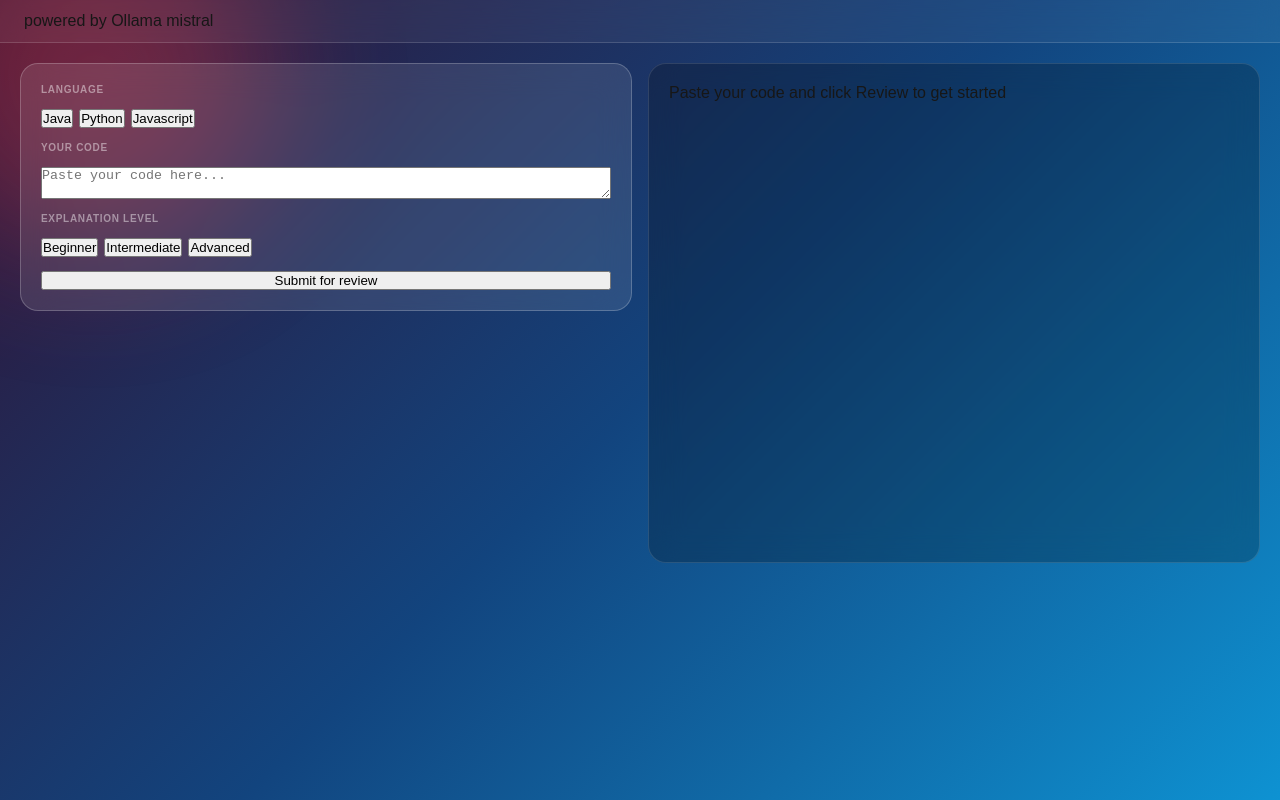
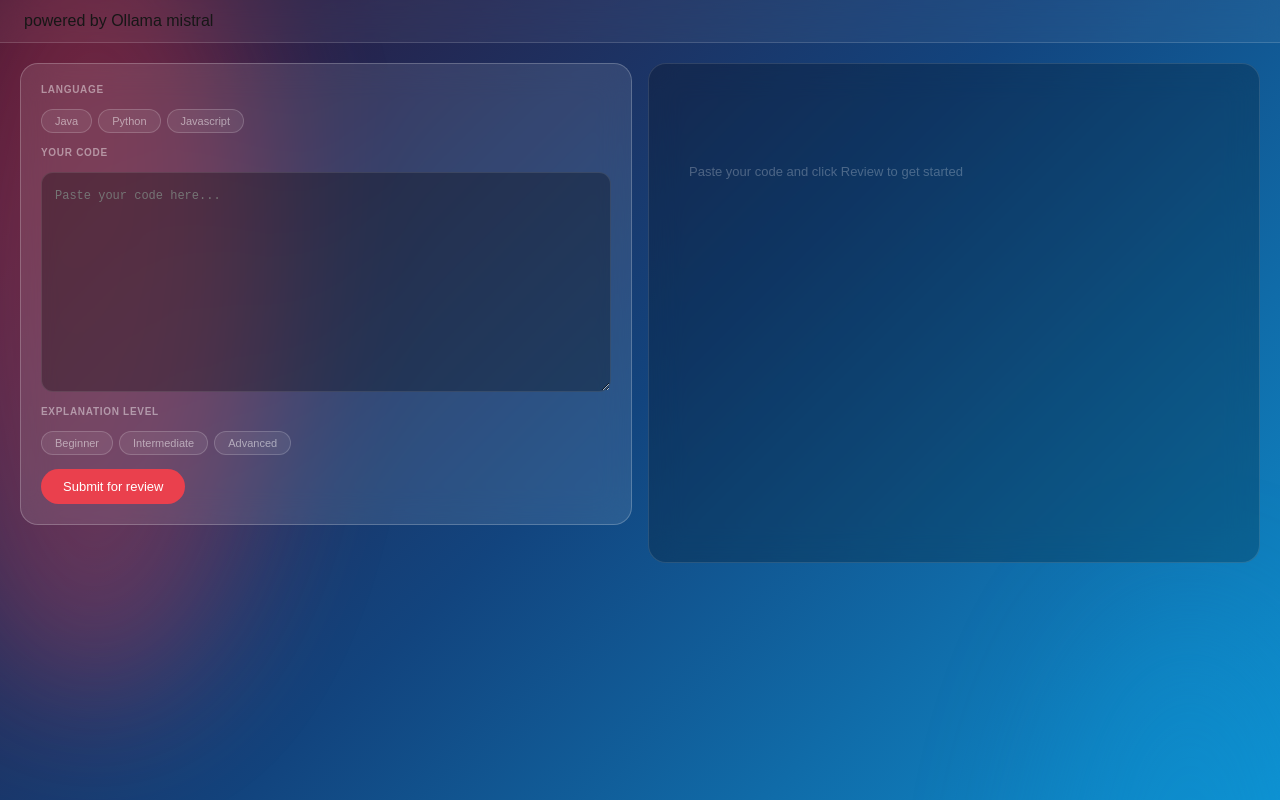
Before and after one commit to haliwecc/code-reviewer, a Next.js app: page / in a window 1280 px wide. Built offline with nearby package versions, Linux system fonts and the light colour scheme.

Commit message:
Improve UI design

```diff
--- a/app/globals.css
+++ b/app/globals.css
@@ -13,7 +13,7 @@
 
 
 html {
-  height: 100%;
+  height: 100vh;
 }
 body::before,
 body::after{
@@ -27,7 +27,7 @@ body::after{
 
 body::before{
   width: 350px;
-  height: 350px;
+  height: 100vh;
   background-color: #EA404D;
   top: -100px;
   left: -80px;
@@ -35,7 +35,7 @@ body::before{
 
 body::after{
   width: 300px;
-  height: 300px;
+  height: 100vh;
   background-color: #0E92D2;
   bottom: -600px;
   right: -60px;
@@ -93,6 +93,7 @@ align-items: start;
   gap:16px;
   padding: 20px;
   min-height: calc(100vh-53px);
+  max-height: 100vh;
   align-items: start;
 }
 .label{
@@ -113,10 +114,121 @@ align-items: start;
   gap: 6px;
   flex-wrap: wrap;
 }
-
+.buttons{
+  font-size: 11px;
+  padding: 5px 13px;
+  border-radius:20px;
+  border:0.5px solid rgba(255, 255, 255, 0.18);
+  background:rgba(255, 255, 255, 0.07) ;
+  color:rgba(255, 255, 255, 0.5);
+  cursor: pointer;
+  font-weight: 500;
+  transition:all 0.15s ease;
+}
+.buttons:hover{
+  background:rgba(255, 255, 255, 0.13);
+  color:rgba(255, 255, 255, 0.8);
+}
+.buttons:active{
+  background:rgba(255, 255, 255, 0.22);
+  color:rgba(255, 255, 255, 0.5);
+color:#fff;
+}
+textarea{
+  background: rgba(0,0,0,0.28);
+  border: 0.5px solid rgba(255, 255, 255, 0.1);
+  border-radius:12px;
+  padding:13px;
+  font-family: 'Courier New', Courier, monospace;
+  font-size: 12px;
+  color:#a8e6f0;
+  line-height:1.8;
+  min-height:220px;
+  resize:vertical;
+  width:100%;
+  transition: border-color 0.15s ease;
+}
+.submit{
+  font-size: 13px;
+  font-weight: 500;
+  padding: 10px 22px;
+  background: #EA404D;
+  color:#fff;
+  border: none;
+  border-radius: 20px;
+  cursor: pointer;
+  align-self: flex-start;
+  transition:background 0.15s ease, transform 0.1s ease;
+}
+.bug-item{
+  display: flex;
+  gap: 8px;
+  padding:8px 11px;
+  background-color: rgba (234, 64, 77, 0.15);
+  border:0.5px solid rgba(234,64,77,0.35);
+  border-radius: 10px;
+  margin-bottom: 5px;
+}
+.bullet-point{
+width:6px;
+height:6px;
+border-radius:50%;
+background:#EA404D;
+flex-shrink:0;
+margin-top:5px;
+}
+.bug-text{
+  font-size:12px;
+  color:#ffb3b8;
+  line-height: 1.55;
+}
+.improve-item{
+  display: flex;
+  gap: 8px;
+  padding:8px 11px;
+  background-color: rgba(6,99,170,0.2);
+  border:0.5px solid rgba(14,146,210,0.35);
+  border-radius: 10px;
+  margin-bottom: 5px;
+}
+.improve-dot{
+width:6px;
+height:6px;
+border-radius:50%;
+background:#0E92D2;
+flex-shrink:0;
+margin-top:5px;
+}
+.improve-text{
+  background: rgba(0,0,0,0.2);
+  border:0.5px solid rgba(255,255,255,0.08);
+  border-radius:12px;
+  padding: 13px;
+  font-size:12px;
+  color:rgba(255,255,255,0.6);
+  line-height:1.8;
+  white-space: pre-wrap;
+}
+.full-review{
+  background: rgba(255,255,255,0.1);
+  border:0.5px solid rgba(255,255,255,0.18);
+  border-radius:12px;
+  padding: 13px;
+  font-size:12px;
+  color:rgba(255,255,255,0.6);
+  line-height:1.8;
+  white-space: pre-wrap;
+}
+.empty-state{
+ color:rgba(255, 255, 255, 0.25);
+ font-size: 13px;
+ padding: 80px 20px;
+ flex:1;
+}
 html,
 body {
   max-width: 100vw;
+  max-height: 100vh;
   overflow-x: hidden;
 }
 
--- a/app/page.js
+++ b/app/page.js
@@ -70,7 +70,7 @@ export default function Home() {
             {["java", "python", "javascript"].map(l => (
               <button
                 key={l}
-                className={`chip ${language === l ? "active" : ""}`}
+                className={`buttons ${language === l ? "active" : ""}`}
                 onClick={() => setLanguage(l)}>
                 {l.charAt(0).toUpperCase() + l.slice(1)}
               </button>
@@ -89,7 +89,7 @@ export default function Home() {
             {["beginner", "intermediate", "advanced"].map(l => (
               <button
                 key={l}
-                className={`chip ${level === l ? "active" : ""}`}
+                className={`buttons ${level === l ? "active" : ""}`}
                 onClick={() => setLevel(l)}>
                 {l.charAt(0).toUpperCase() + l.slice(1)}
               </button>
@@ -130,7 +130,7 @@ export default function Home() {
                   <div className="sec-title">Bugs found</div>
                   {result.bugs.map((bug, i) => (
                     <div key={i} className="bug-item">
-                      <div className="bug-dot"></div>
+                      <div className="bullet-point"></div>
                       <div className="bug-text">{bug}</div>
                     </div>
                   ))}
@@ -152,19 +152,21 @@ export default function Home() {
                 <div>
                   <div className="sec-title">Improvements</div>
                   {result.improvements.map((imp, i) => (
-                    <div key={i} className="imp-item">
-                      <div className="imp-dot"></div>
-                      <div className="imp-text">{imp}</div>
+                    <div key={i} className="improve-item">
+                      <div className="improve-dot"></div>
+                      <div className="improve-text">{imp}</div>
                     </div>
                   ))}
                 </div>
               )}
+
 {result.fullReview && result.fullReview.length > 0 && (
               <div>
                 <div className="sec-title">Full review</div>
                 <div className="full-review">{result.fullReview}</div>
               </div>
 )}
+
             </>
           )}
         </div>
```
